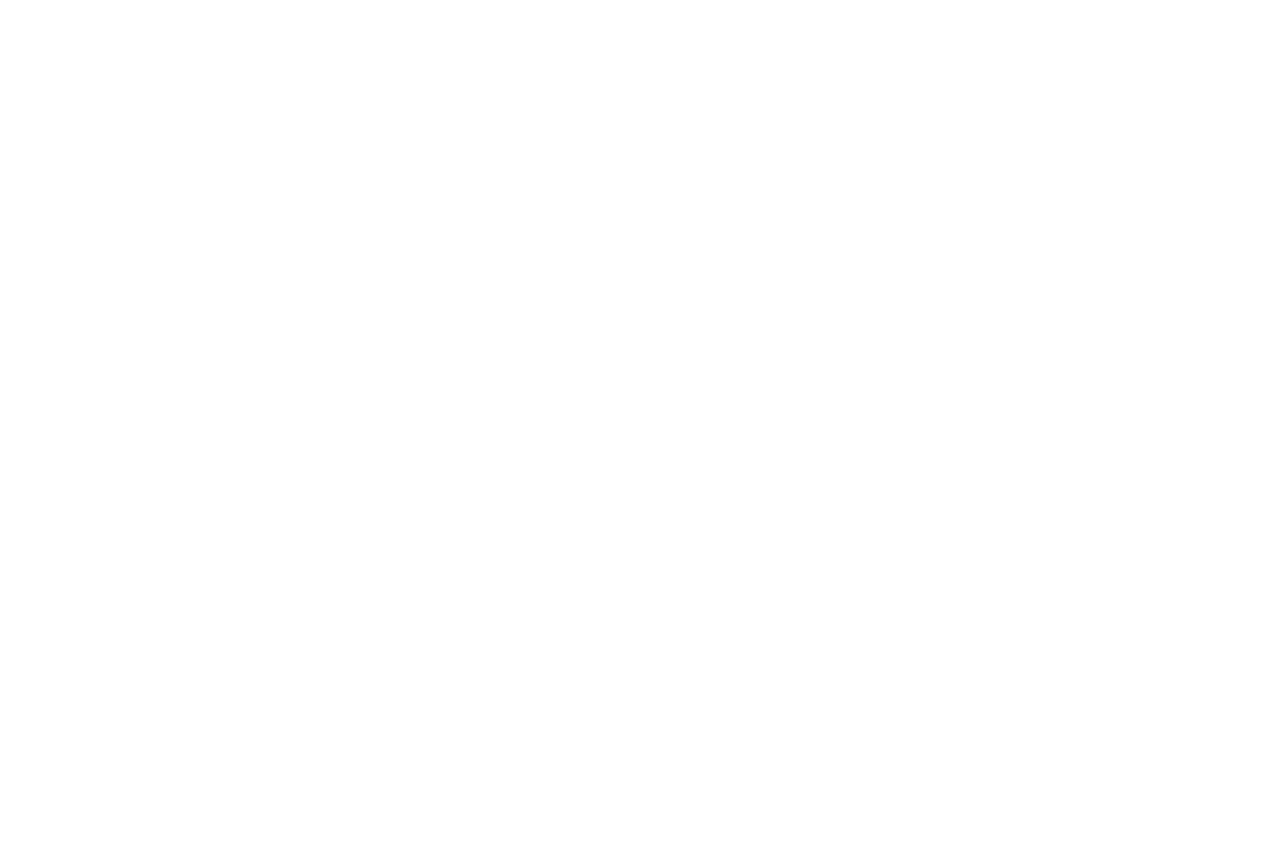
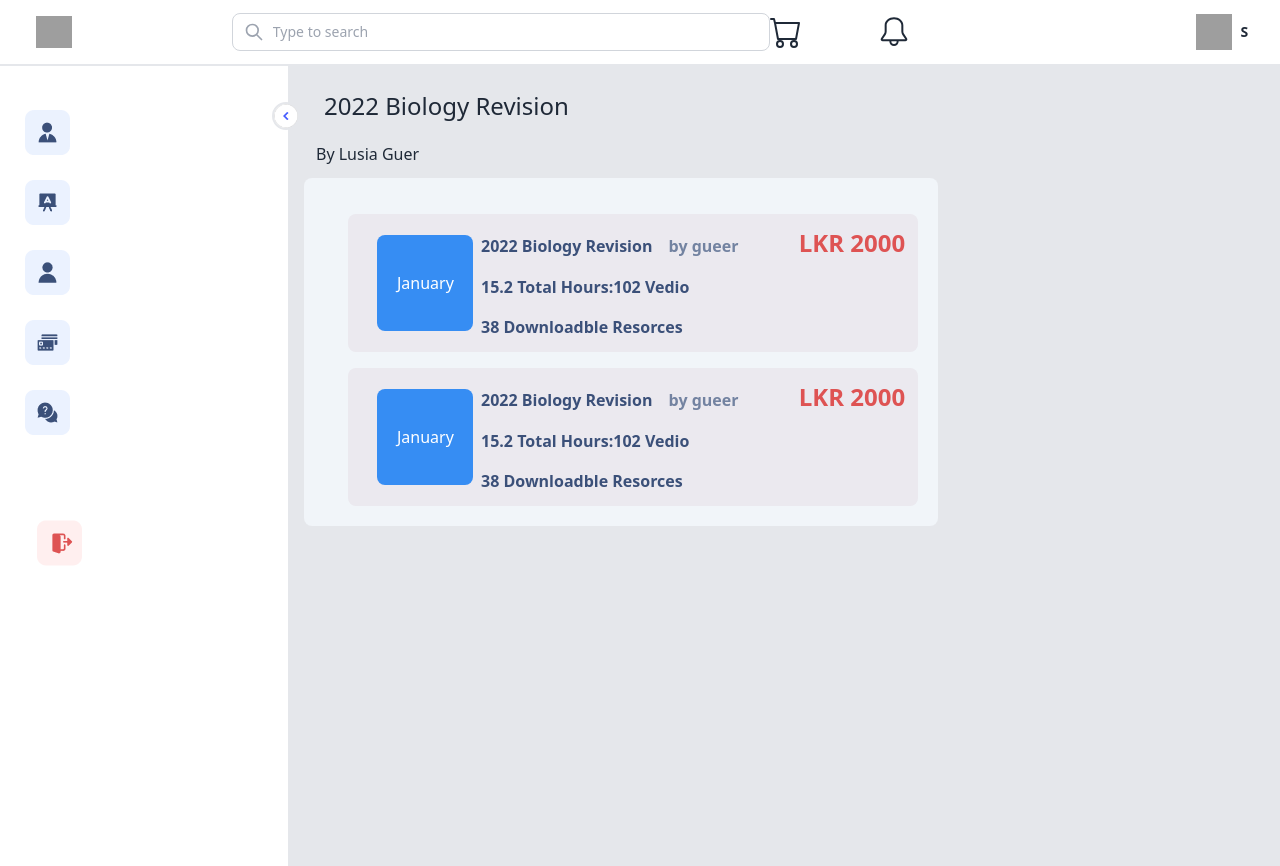
Before and after one commit to sachin96Boy/tution-frontend, a React (Vite) app: page /ShoppingCart in a window 1280 px wide. Before the commit this address had no page. Before the commit the page ends 800 px from the top, so only its background shows below. Built offline with nearby package versions, Linux system fonts and the light colour scheme; grey boxes are pictures that could not be loaded.

Commit message:
Updated shopping card page

```diff
--- a/src/App.tsx
+++ b/src/App.tsx
@@ -5,6 +5,7 @@ import Teachers from "./components/Page/Teachers";
 import Navbar from "./components/navbar/Navbar";
 import Sidebar from "./components/sidebar/Sidebar";
 import TemplateDashboard from "./components/TemplateDashboard";
+import ShoppingCart from "./components/Page/ShoppingCart";
 
 function App() {
   return (
@@ -14,6 +15,8 @@ function App() {
           <Route path="/Classes" element={<Classes />}></Route>
           <Route path="/Revision" element={<Revision />} />
           <Route path="/Teachers" element={<Teachers />}></Route>
+          <Route path="/ShoppingCart" element={<ShoppingCart />}></Route>
+
           <Route path="/Test" element={<TemplateDashboard />}></Route>
 
         </Routes>
--- a/src/components/Page/Classes.tsx
+++ b/src/components/Page/Classes.tsx
@@ -6,7 +6,7 @@ function Classes() {
   return (
     <TemplateDashboard>
       <form>
-        <p className="text-2xl text-left pl-2 pt-5 pb-5">My Classes</p>
+        <p className="text-2xl text-left pl-2 pt-2 pb-3">My Classes</p>
         <div className="cart inline-flex  p-2 rounded-lg space-x-4 bg-slate-100 w-full">
           <div className="grid grid-cols-2 sm:grid-cols-5 gap-6 ">
             <ClassComponent
--- a/src/components/Page/Revision.tsx
+++ b/src/components/Page/Revision.tsx
@@ -7,11 +7,11 @@ function Revision() {
   return (
     <TemplateDashboard>
     <form>
-      <p className="text-2xl text-left pl-7 pt-5 pb-5">2022 Biology Revision</p>
-      <h1 className="p-5">By Lusia Guer</h1>
+      <p className="text-2xl text-left pl-5 pt-2 pb-2">2022 Biology Revision</p>
+      <h1 className="p-3">By Lusia Guer</h1>
 
       <div className=" inline-block  p-5 rounded-lg  pt-5 bg-slate-100 text-white">
-        <div className="grid grid-cols-1 sm:grid-cols-4 gap-5">
+        <div className="grid grid-cols-1 sm:grid-cols-4 gap-6">
         <RevisionComponents Month="January" name="2022 Biology Revision "  Auther="by doe" price="LKR2500"  Bname="Buy Now" Bbname="Add to Cart" />
         <RevisionComponents Month="January" name="2022 Biology Revision "  Auther="by doe" price="LKR2500"   Bname="Buy Now" Bbname="Add to Cart" />
         <RevisionComponents Month="January" name="2022 Biology Revision "  Auther="by doe" price="LKR2500"  Bname="Buy Now" Bbname="Add to Cart" />
--- a/src/components/Page/ShoppingCart.tsx
+++ b/src/components/Page/ShoppingCart.tsx
@@ -1,9 +1,39 @@
-import React from 'react'
+import React from "react";
+import TemplateDashboard from "../TemplateDashboard";
+import ShoppingCartComponents from "../ShoppingCartComponent";
 
 function ShoppingCart() {
   return (
-    <div>ShoppingCart</div>
-  )
+    <TemplateDashboard>
+      <form>
+        <p className="text-2xl text-left pl-5 pt-2 pb-2">
+          2022 Biology Revision
+        </p>
+        <h1 className="p-3">By Lusia Guer</h1>
+
+        <div className=" inline-block p-5 rounded-lg  pt-5 bg-slate-100 text-white">
+          <div className=" ">
+            <ShoppingCartComponents
+              name={"2022 Biology Revision"}
+              name1={"15.2 Total Hours:102 Vedio"}
+              name2={"38 Downloadble Resorces"}
+              Auther={"by gueer"}
+              Month={"January"}
+              price={"LKR 2000"}
+            />
+             <ShoppingCartComponents
+              name={"2022 Biology Revision"}
+              name1={"15.2 Total Hours:102 Vedio"}
+              name2={"38 Downloadble Resorces"}
+              Auther={"by gueer"}
+              Month={"January"}
+              price={"LKR 2000"}
+            />
+          </div>
+        </div>
+      </form>
+    </TemplateDashboard>
+  );
 }
 
-export default ShoppingCart
+export default ShoppingCart;
--- a/src/components/Page/Teachers.tsx
+++ b/src/components/Page/Teachers.tsx
@@ -6,11 +6,11 @@ function Teachers() {
   return (
     <TemplateDashboard>
     <form>
-      <p className="text-2xl text-left pl-7 pt-5 pb-5">Teachers</p>
+      <p className="text-2xl text-left pl-3 pt-2 pb-2">Teachers</p>
         <div className="cart inline-flex  p-2 rounded-lg space-x-4 bg-slate-100 w-full">
 
 
-        <div className="grid grid-cols-5 gap-4">
+        <div className="grid grid-cols-5 gap-6">
          <CardComponent imageUrl={"./src/assets/bio.png"} name={"John Doe"} possiotion={"Architect & Engineer"} />
          <CardComponent imageUrl={"./src/assets/bio.png"} name={"Hello Doe"} possiotion={"Teacher6"}/>
          <CardComponent imageUrl={"./src/assets/bio.png"} name={"Hello Doe"} possiotion={"Teacher7"}/>
--- a/src/components/Page/revision.css
+++ b/src/components/Page/revision.css
@@ -1,13 +1,14 @@
 .cart {
     display: inline-flex;
     margin-top: 7px;
-    padding: 8px;
+    padding: 5px;
     align-items: center;
     border-radius: 0.5rem;
     background-color: rgb(235, 233, 239);
-    width: 23rem;
+    width: 18rem;
     height: auto;
     margin-left: 1.5rem;
+
 
 }
 .container {
--- a/src/components/ShoppingCartComponent.tsx
+++ b/src/components/ShoppingCartComponent.tsx
@@ -0,0 +1,44 @@
+import React from "react";
+
+interface ShoppingCartComponentProps {
+  name: string;
+  Month: string;
+  Auther: string;
+  price: string;
+  name1: string;
+  name2: string;
+}
+
+const ShoppingCartComponents: React.FunctionComponent<
+  ShoppingCartComponentProps
+> = ({ name, Month, name1, name2, Auther, price }) => {
+  return (
+    <>
+
+      <div className="">
+        <div className="cart w-auto mt-4">
+          <div className="container bg-[#368DF3] size-24 text-center p-5">
+            {Month}
+          </div>
+
+          <div>
+            <h2 className="p-2 font-bold  text-[#3B5079]">
+              {name}{" "}
+              <span className="ml-3 text-[#7383A1] font-bold">{Auther}</span>{" "}
+              <span className=" text-[#DE5353]	text-2xl ml-14 font-bold">
+                {price}
+              </span>
+            </h2>
+            <h2 className="p-2  text-[#3B5079] font-bold">{name1}</h2>
+            <h2 className="p-2  text-[#3B5079] font-bold">{name2}</h2>
+          </div>
+        </div>
+
+      </div>
+
+
+    </>
+  );
+};
+
+export default ShoppingCartComponents;
--- a/src/components/sidebar/Sidebar.tsx
+++ b/src/components/sidebar/Sidebar.tsx
@@ -44,7 +44,7 @@ const Sidebar = () => {
                   open && "rotate-[360deg]"
                 }`}
               />
-              Classes
+
             </Link>
 
           </li>
@@ -74,8 +74,7 @@ const Sidebar = () => {
             </Link>
           </li>
           <li>
-            <a
-              href="#"
+           <Link to={"/ShoppingCart"}
               className="flex items-center p-3 text-gray-900 rounded-lg dark:text-white  hover:bg-red-500 dark:hover:bg-red-500 group"
             >
               <img
@@ -84,7 +83,7 @@ const Sidebar = () => {
                   open && "rotate-[360deg]"
                 }`}
               />
-            </a>
+            </Link>
           </li>
           <li>
            <Link to={""}
```
